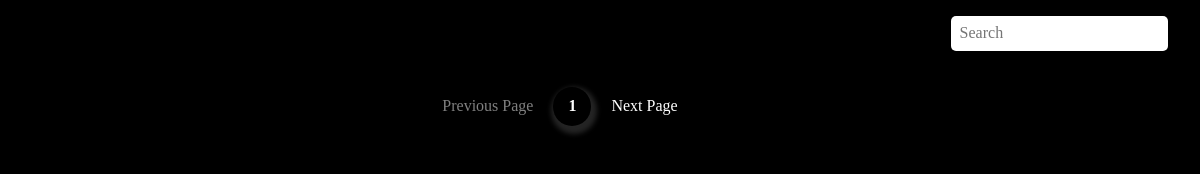
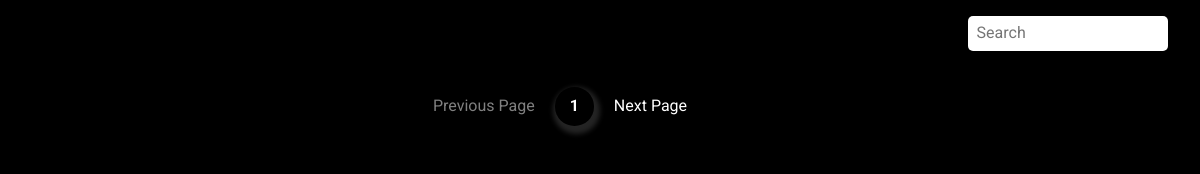
Before and after one commit to marcusicaro/simbiox-processo-seletivo, a plain HTML site: page index.html in a window 1280 px wide. Shown: the full height of the page, 80-1280 px from the left. Drawn offline with Linux system fonts and the light colour scheme; no server answers.

Commit message:
Change font-family to Roboto

```diff
--- a/style.css
+++ b/style.css
@@ -1,3 +1,5 @@
+@import url('https://fonts.googleapis.com/css2?family=Roboto:wght@400;500;700&display=swap');
+
 :root {
     --primary-color: black;
     --secondary-color: rgb(245,197,24);
@@ -10,6 +12,7 @@ body {
     align-items: center;
     justify-content: center;
     color: white;
+    font-family: 'Roboto', Helvetica, Arial, sans-serif;
 }
 
 header {
```
